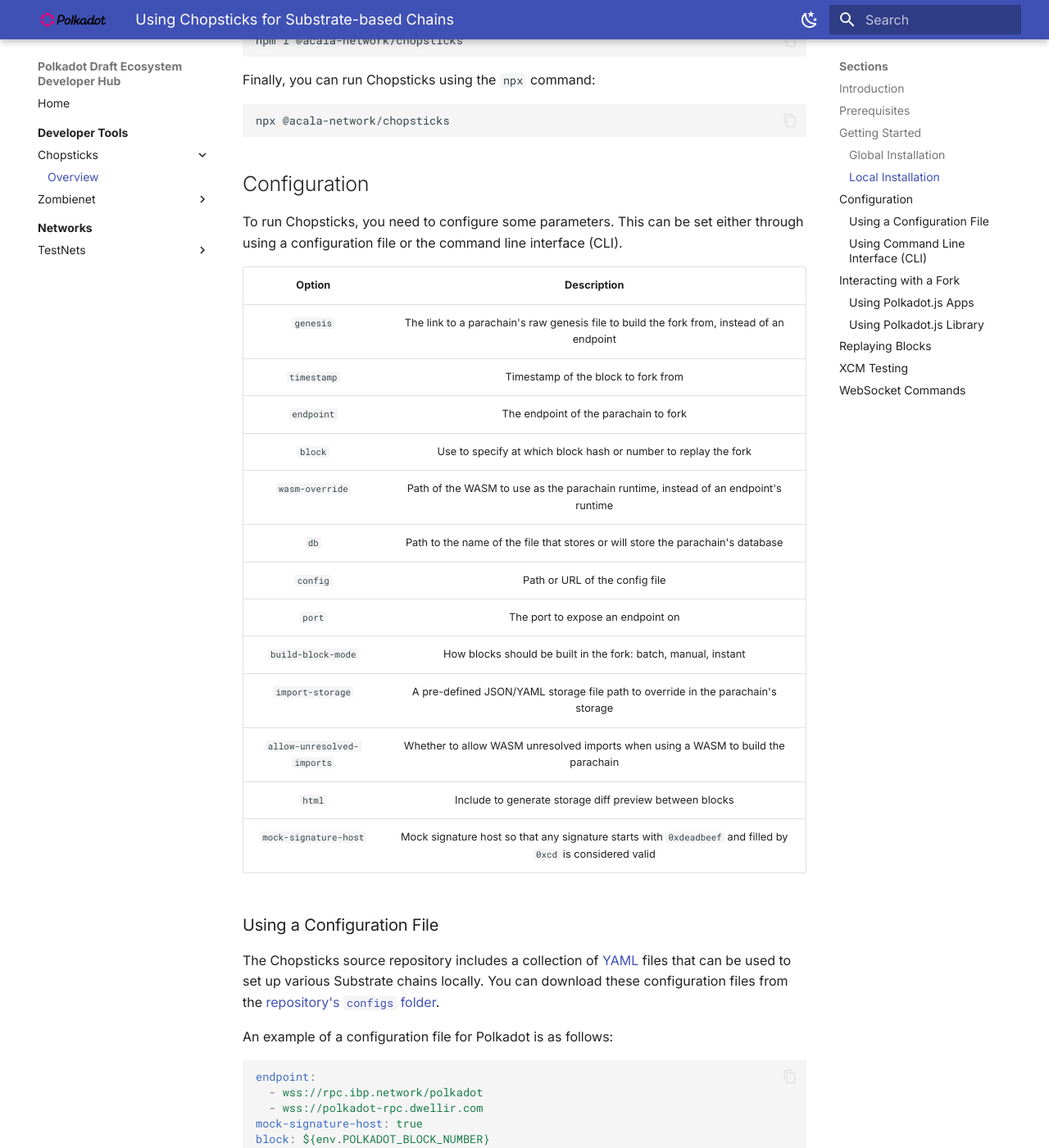
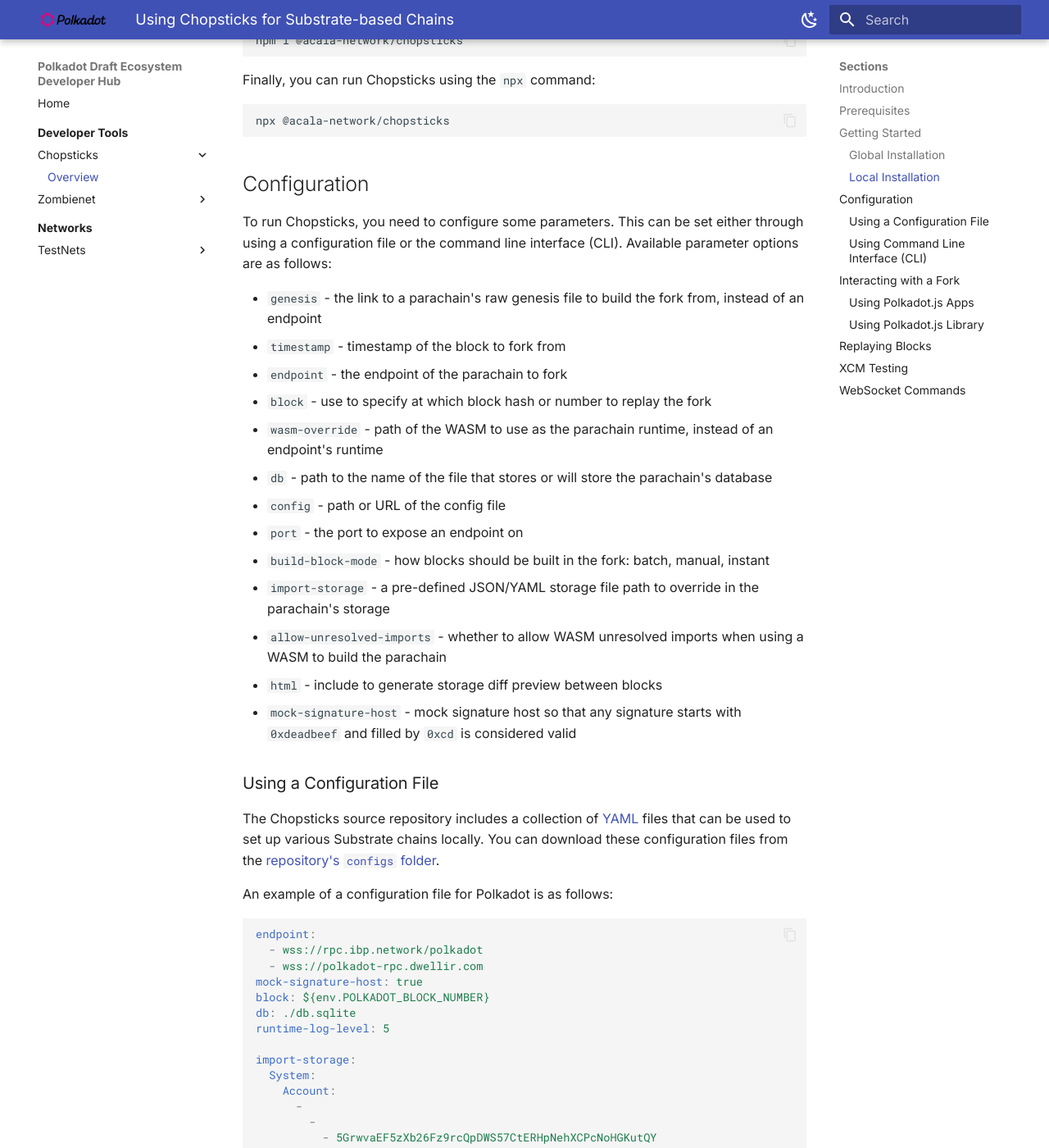
Before and after one commit to papermoonio/polkadot-ecosystem-docs-draft, an MkDocs documentation site: the page built from docs/dev-tools/chopsticks/overview.md, in a window 1280 px wide and 1400 px high, scrolled down 1517 px. Shown: the whole window at 82% size. Built offline with MkDocs 1.6.1 and Material for MkDocs 9.7.7, drawn with Linux system fonts in a browser that asks for light colours; some of the changed text lies outside the part shown.

Commit message:
reformats tables

```diff
--- a/docs/dev-tools/chopsticks/overview.md
+++ b/docs/dev-tools/chopsticks/overview.md
@@ -63,23 +63,21 @@
 
 ## Configuration
 
-To run Chopsticks, you need to configure some parameters. This can be set either through using a configuration file or the command line interface (CLI).
+To run Chopsticks, you need to configure some parameters. This can be set either through using a configuration file or the command line interface (CLI). Available parameter options are as follows:
 
-|           Option           |                                                 Description                                                 |
-| :------------------------: | :---------------------------------------------------------------------------------------------------------: |
-|         `genesis`          |          The link to a parachain's raw genesis file to build the fork from, instead of an endpoint          |
-|        `timestamp`         |                                     Timestamp of the block to fork from                                     |
-|         `endpoint`         |                                    The endpoint of the parachain to fork                                    |
-|          `block`           |                       Use to specify at which block hash or number to replay the fork                       |
-|      `wasm-override`       |             Path of the WASM to use as the parachain runtime, instead of an endpoint's runtime              |
-|            `db`            |               Path to the name of the file that stores or will store the parachain's database               |
-|          `config`          |                                       Path or URL of the config file                                        |
-|           `port`           |                                      The port to expose an endpoint on                                      |
-|     `build-block-mode`     |                       How blocks should be built in the fork: batch, manual, instant                        |
-|      `import-storage`      |              A pre-defined JSON/YAML storage file path to override in the parachain's storage               |
-| `allow-unresolved-imports` |              Whether to allow WASM unresolved imports when using a WASM to build the parachain              |
-|           `html`           |                           Include to generate storage diff preview between blocks                           |
-|   `mock-signature-host`    | Mock signature host so that any signature starts with `0xdeadbeef` and filled by `0xcd` is considered valid |
+- `genesis` - the link to a parachain's raw genesis file to build the fork from, instead of an endpoint
+- `timestamp` - timestamp of the block to fork from
+- `endpoint` - the endpoint of the parachain to fork
+- `block` - use to specify at which block hash or number to replay the fork
+- `wasm-override` - path of the WASM to use as the parachain runtime, instead of an endpoint's runtime
+- `db` - path to the name of the file that stores or will store the parachain's database
+- `config` - path or URL of the config file
+- `port` - the port to expose an endpoint on
+- `build-block-mode` - how blocks should be built in the fork: batch, manual, instant
+- `import-storage` - a pre-defined JSON/YAML storage file path to override in the parachain's storage
+- `allow-unresolved-imports` - whether to allow WASM unresolved imports when using a WASM to build the parachain
+- `html` - include to generate storage diff preview between blocks
+- `mock-signature-host` - mock signature host so that any signature starts with `0xdeadbeef` and filled by `0xcd` is considered valid
 
 ### Using a Configuration File
 
@@ -192,11 +190,9 @@
 
 Chopsticks allows you to replay specific blocks from a chain, which is useful for debugging and analyzing state changes.  You can use the parameters in the [Configuration](#configuration) section to set up the chain configuration, and then use the run-block subcommand with additional options:
 
-|    Option     |           Description           |
-| :-----------: | :-----------------------------: |
-| `output-path` |    File path to print output    |
-|    `html`     | Generate html with storage diff |
-|    `open`     |       Open generated html       |
+- `output-path` - file path to print output
+- `html` - generate html with storage diff
+- `open` - open generated html
 
 For example, to replay block 1000 from Polkadot and save the output to a JSON file:
 
@@ -210,11 +206,8 @@
 ## XCM Testing
 To test XCM (Cross-Consensus Messaging) messages between networks, you can fork multiple parachains and a relay chain locally using Chopsticks.
 
-|    Option    |      Description       |
-| :----------: | :--------------------: |
-| `relaychain` | Relaychain config file |
-| `parachain`  | Parachain config file  |
-
+- `relaychain` - relaychain config file
+- `parachain` - parachain config file
 
 For example, to fork Moonbeam, Astar, and Polkadot enabling XCM between them, you can use the following command:
 
```
